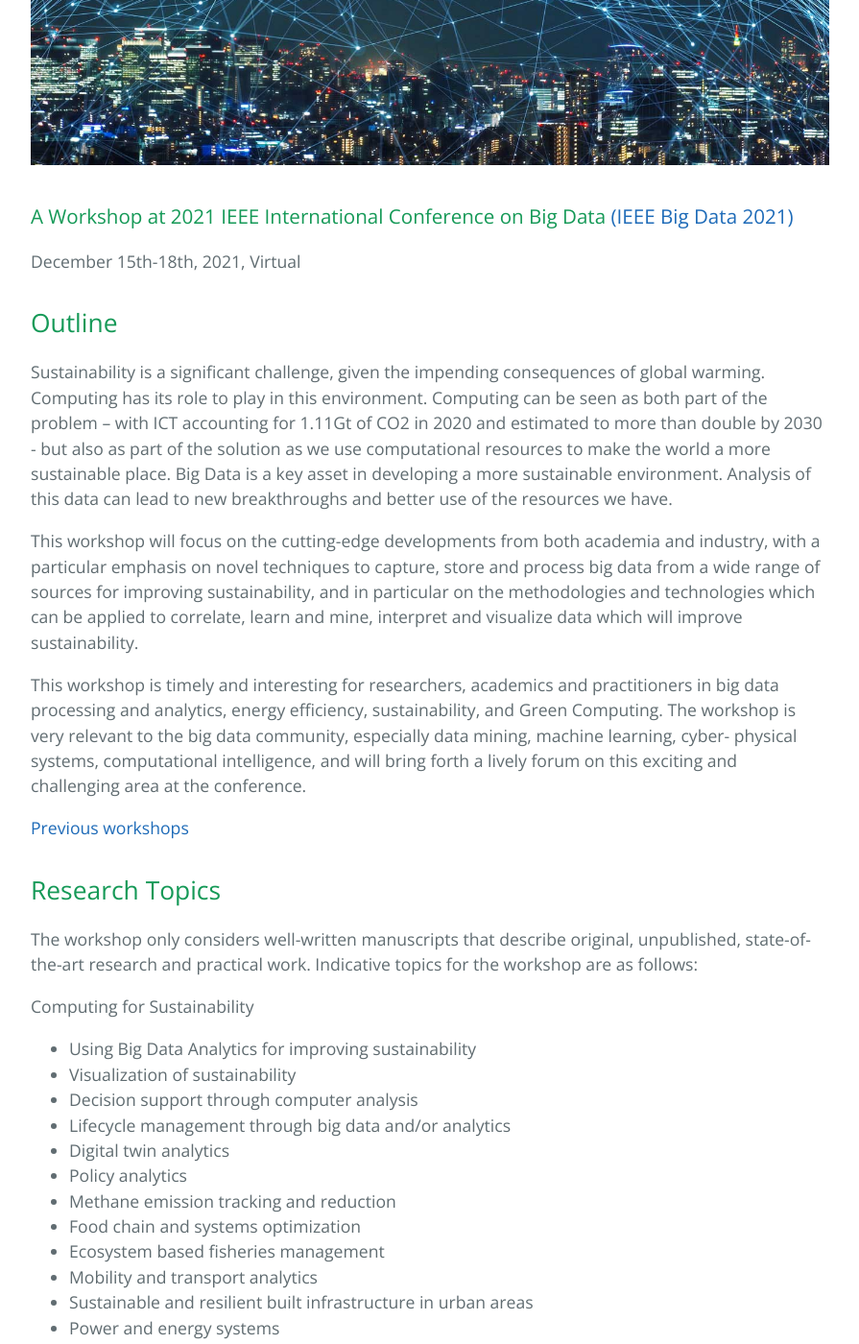
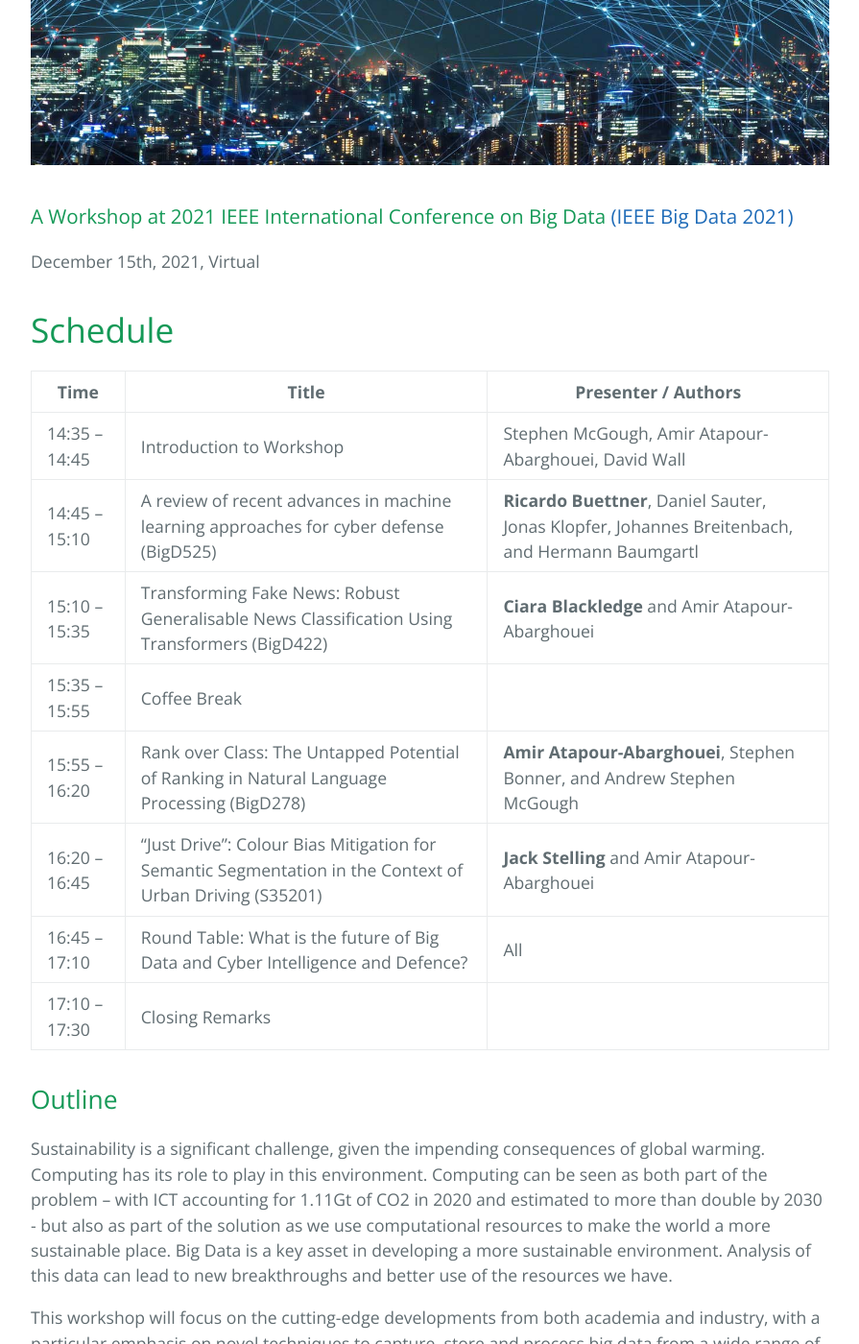
Before and after one commit to bda4s/bda4s.github.io, a Jekyll site: the page built from index.md, in a window 1280 px wide and 1400 px high, scrolled down 780 px. Shown: the whole window at 96% size, without its empty margins (192-1087 px from the left). Built offline with Jekyll 4.4.1, drawn with Linux system fonts in a browser that asks for light colours; our own code applies the rules of GitHub Pages for plain Markdown files.

Commit message:
Added schedule

```diff
--- a/index.md
+++ b/index.md
@@ -6,8 +6,20 @@ layout: default
 ![Branching](figures/data-equipment.jpg)
 
 ### A Workshop at 2021 IEEE International Conference on Big Data [(IEEE Big Data 2021)](http://bigdataieee.org/BigData2021/)
-December 15th-18th, 2021, Virtual
+December 15th, 2021, Virtual
 
+# Schedule
+
+| Time    | Title               | Presenter / Authors |
+| ------- | ------------------- | --------------------|
+| 14:35 – 14:45 | Introduction to Workshop | Stephen McGough, Amir Atapour-Abarghouei, David Wall |
+| 14:45 – 15:10 | A review of recent advances in machine learning approaches for cyber defense (BigD525) | __Ricardo Buettner__, Daniel Sauter, Jonas Klopfer, Johannes Breitenbach, and Hermann Baumgartl |
+| 15:10 – 15:35 | Transforming Fake News: Robust Generalisable News Classification Using Transformers (BigD422) | __Ciara Blackledge__ and Amir Atapour-Abarghouei |
+| 15:35 – 15:55 | Coffee Break ||
+| 15:55 – 16:20 | Rank over Class: The Untapped Potential of Ranking in Natural Language Processing (BigD278) | __Amir Atapour-Abarghouei__, Stephen Bonner, and Andrew Stephen McGough |
+| 16:20 – 16:45 | “Just Drive”: Colour Bias Mitigation for Semantic Segmentation in the Context of Urban Driving (S35201) | __Jack Stelling__ and Amir Atapour-Abarghouei |
+| 16:45 – 17:10 | Round Table: What is the future of Big Data and Cyber Intelligence and Defence? | All |
+| 17:10 – 17:30 | Closing Remarks | |
 
 ## Outline
 
```
